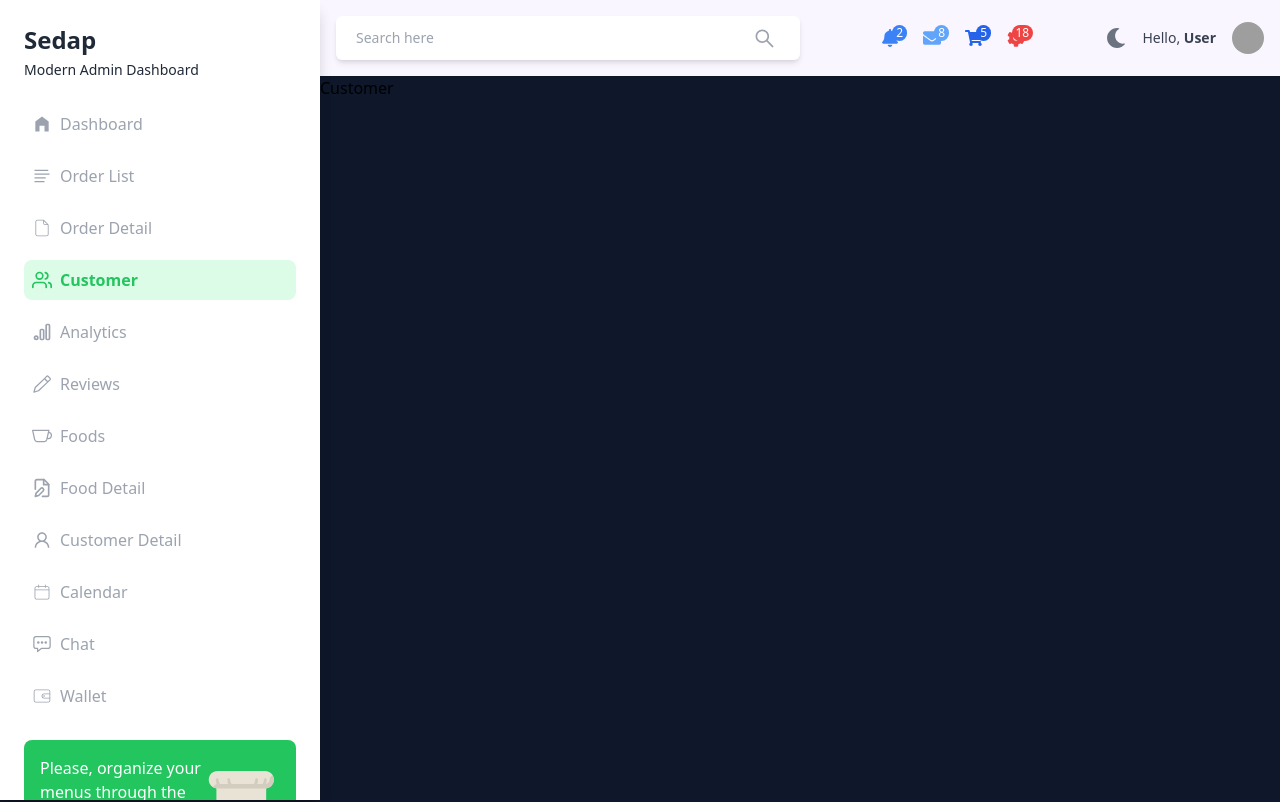
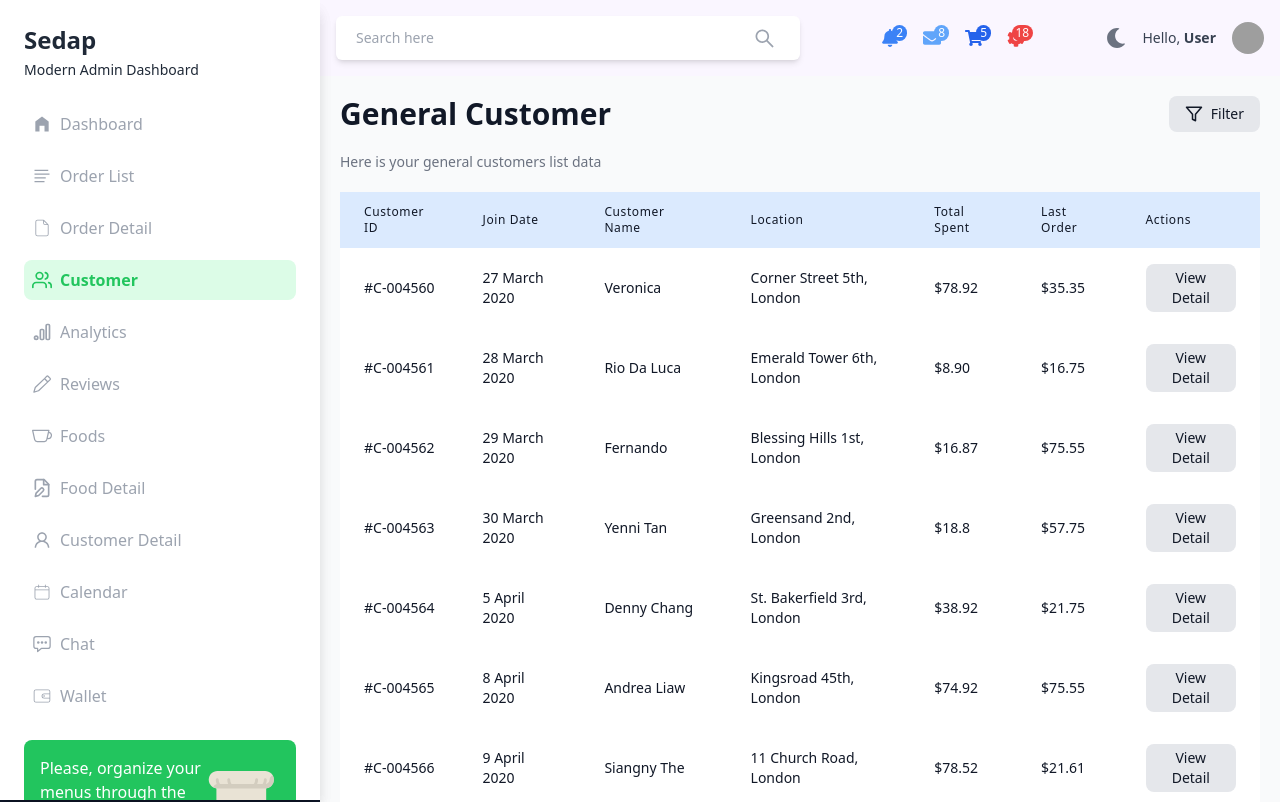
Before and after one commit to Rahmatxonov/Sedap, a React (Vite) app: page /customer in a window 1280 px wide. Shown: the top 802 px of the page. Built offline with nearby package versions, Linux system fonts and the light colour scheme; grey boxes are pictures that could not be loaded.

Commit message:
added customer page

```diff
--- a/src/pages/customer/Customer.jsx
+++ b/src/pages/customer/Customer.jsx
@@ -1,7 +1,196 @@
 import React from 'react';
+import { FiFilter } from 'react-icons/fi';
 
-const Customer = () => {
-  return <div>Customer</div>;
+const Customer = ({ isDarkMode }) => {
+  const tableHeaderClass = isDarkMode
+    ? 'bg-gray-800 text-gray-100'
+    : 'bg-blue-100 text-gray-900';
+  const tableRowClass = isDarkMode
+    ? 'bg-gray-700 text-gray-100'
+    : 'bg-white text-gray-900';
+  const tableHoverClass = isDarkMode ? 'hover:bg-gray-600' : 'hover:bg-gray-50';
+  const textMutedClass = isDarkMode ? 'text-gray-400' : 'text-gray-500';
+  const buttonClass = isDarkMode
+    ? 'bg-gray-600 text-gray-100'
+    : 'bg-gray-200 text-gray-900';
+
+  return (
+    <div
+      className={`min-h-screen p-5 ${
+        isDarkMode ? 'bg-gray-900 text-gray-100' : 'bg-gray-50 text-gray-900'
+      }`}
+    >
+      <div className="flex justify-between items-center mb-5">
+        <h1 className="text-3xl font-bold text-gray-900 dark:text-gray-100">
+          General Customer
+        </h1>
+        <div className="flex items-center space-x-2">
+          <button
+            className={`flex items-center space-x-2 py-2 px-4 rounded-lg ${buttonClass}`}
+          >
+            <FiFilter className="text-lg" />
+            <span className="text-sm">Filter</span>
+          </button>
+        </div>
+      </div>
+
+      <p className={`text-sm ${textMutedClass}`}>
+        Here is your general customers list data
+      </p>
+
+      <table className="w-full mt-5 table-auto border-collapse">
+        <thead className={tableHeaderClass}>
+          <tr>
+            <th className="px-6 py-3 text-left text-xs font-medium tracking-wider">
+              Customer ID
+            </th>
+            <th className="px-6 py-3 text-left text-xs font-medium tracking-wider">
+              Join Date
+            </th>
+            <th className="px-6 py-3 text-left text-xs font-medium tracking-wider">
+              Customer Name
+            </th>
+            <th className="px-6 py-3 text-left text-xs font-medium tracking-wider">
+              Location
+            </th>
+            <th className="px-6 py-3 text-left text-xs font-medium tracking-wider">
+              Total Spent
+            </th>
+            <th className="px-6 py-3 text-left text-xs font-medium tracking-wider">
+              Last Order
+            </th>
+            <th className="px-6 py-3 text-left text-xs font-medium tracking-wider">
+              Actions
+            </th>
+          </tr>
+        </thead>
+        <tbody>
+          {[
+            {
+              id: '#C-004560',
+              date: '27 March 2020',
+              name: 'Veronica',
+              location: 'Corner Street 5th, London',
+              totalSpent: '$78.92',
+              lastOrder: '$35.35',
+            },
+            {
+              id: '#C-004561',
+              date: '28 March 2020',
+              name: 'Rio Da Luca',
+              location: 'Emerald Tower 6th, London',
+              totalSpent: '$8.90',
+              lastOrder: '$16.75',
+            },
+            {
+              id: '#C-004562',
+              date: '29 March 2020',
+              name: 'Fernando',
+              location: 'Blessing Hills 1st, London',
+              totalSpent: '$16.87',
+              lastOrder: '$75.55',
+            },
+            {
+              id: '#C-004563',
+              date: '30 March 2020',
+              name: 'Yenni Tan',
+              location: 'Greensand 2nd, London',
+              totalSpent: '$18.8',
+              lastOrder: '$57.75',
+            },
+            {
+              id: '#C-004564',
+              date: '5 April 2020',
+              name: 'Denny Chang',
+              location: 'St. Bakerfield 3rd, London',
+              totalSpent: '$38.92',
+              lastOrder: '$21.75',
+            },
+            {
+              id: '#C-004565',
+              date: '8 April 2020',
+              name: 'Andrea Liaw',
+              location: 'Kingsroad 45th, London',
+              totalSpent: '$74.92',
+              lastOrder: '$75.55',
+            },
+            {
+              id: '#C-004566',
+              date: '9 April 2020',
+              name: 'Siangny The',
+              location: '11 Church Road, London',
+              totalSpent: '$78.52',
+              lastOrder: '$21.61',
+            },
+            {
+              id: '#C-004567',
+              date: '11 April 2020',
+              name: 'Wanda Maximoff',
+              location: '21 Long Beach Tower',
+              totalSpent: '$88.92',
+              lastOrder: '$61.65',
+            },
+            {
+              id: '#C-004568',
+              date: '15 April 2020',
+              name: 'Natasya Romanoff',
+              location: '13 Boulevard Dreams',
+              totalSpent: '$98.92',
+              lastOrder: '$65.92',
+            },
+            {
+              id: '#C-004569',
+              date: '19 April 2020',
+              name: 'Tony Stark',
+              location: 'Sandbay San Tower',
+              totalSpent: '$28.93',
+              lastOrder: '$21.75',
+            },
+            {
+              id: '#C-004570',
+              date: '10 May 2020',
+              name: 'John Banner',
+              location: 'La Plaza de Tower',
+              totalSpent: '$18.21',
+              lastOrder: '$21.16',
+            },
+            {
+              id: '#C-004571',
+              date: '26 May 2020',
+              name: 'Arthur da Roca',
+              location: '19 St. John Road, London',
+              totalSpent: '$87.98',
+              lastOrder: '$16.65',
+            },
+          ].map((customer, index) => (
+            <tr key={index} className={`${tableRowClass} ${tableHoverClass}`}>
+              <td className="px-6 py-4 text-sm font-medium">{customer.id}</td>
+              <td className="px-6 py-4 text-sm font-medium">{customer.date}</td>
+              <td className="px-6 py-4 text-sm font-medium">{customer.name}</td>
+              <td className="px-6 py-4 text-sm font-medium">
+                {customer.location}
+              </td>
+              <td className="px-6 py-4 text-sm font-medium">
+                {customer.totalSpent}
+              </td>
+              <td className="px-6 py-4 text-sm font-medium">
+                {customer.lastOrder}
+              </td>
+              <td className="px-6 py-4 text-sm font-medium">
+                <button className={`py-1 px-4 rounded-lg ${buttonClass}`}>
+                  View Detail
+                </button>
+              </td>
+            </tr>
+          ))}
+        </tbody>
+      </table>
+
+      <div className="mt-5">
+        <p className={`text-sm ${textMutedClass}`}>Showing 12 from 46 data</p>
+      </div>
+    </div>
+  );
 };
 
 export default Customer;
```
